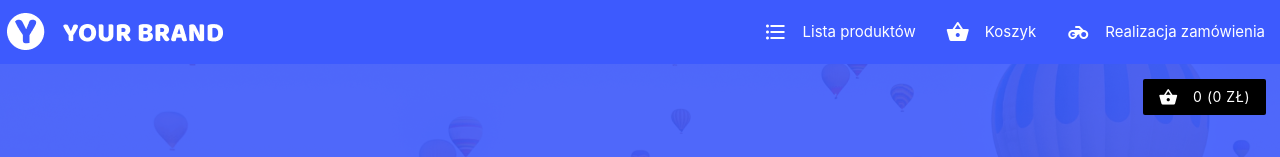
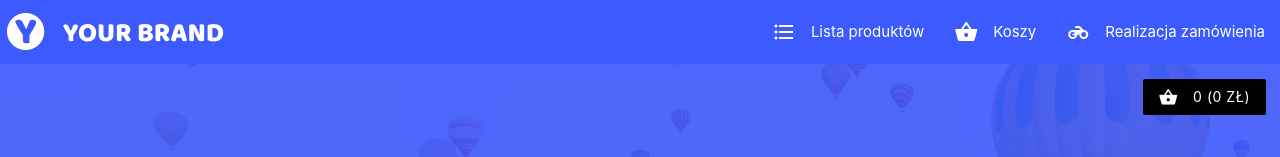
Before and after one commit to tomasz-strefa/i-shop, an Angular app: page /product-list in a window 1280 px wide. Shown: the top 157 px of the page. Built offline with nearby package versions, Linux system fonts and the light colour scheme; no server answers.

Commit message:
Update app.component.html

```diff
--- a/src/app/app.component.html
+++ b/src/app/app.component.html
@@ -4,7 +4,7 @@
     <a href="#" class="brand-logo"><img src="../assets/logo.png" height="auto"></a>
     <ul id="nav-mobile" class="right hide-on-med-and-down">
       <li><a class="menu_button" [routerLink] = "'/product-list'">Lista produktów <i class="material-icons left">format_list_bulleted</i></a></li>
-      <li><a class="menu_button" [routerLink] = "'/shopping-cart'">Koszyk <i class="material-icons left">shopping_basket</i></a></li>
+      <li><a class="menu_button" [routerLink] = "'/shopping-cart'">Koszy <i class="material-icons left">shopping_basket</i></a></li>
       <li><a class="menu_button" [routerLink] = "'/order'">Realizacja zamówienia <i class="material-icons left">motorcycle</i></a></li>
     </ul>
   </div>
```
